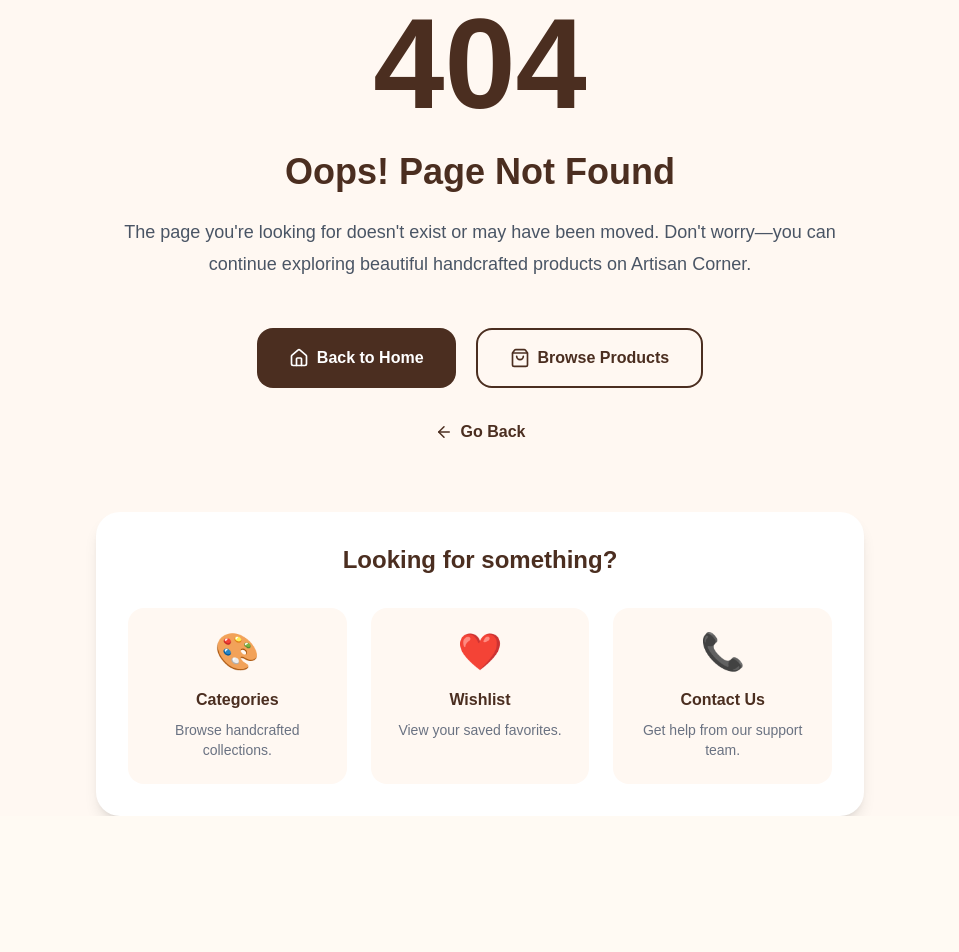
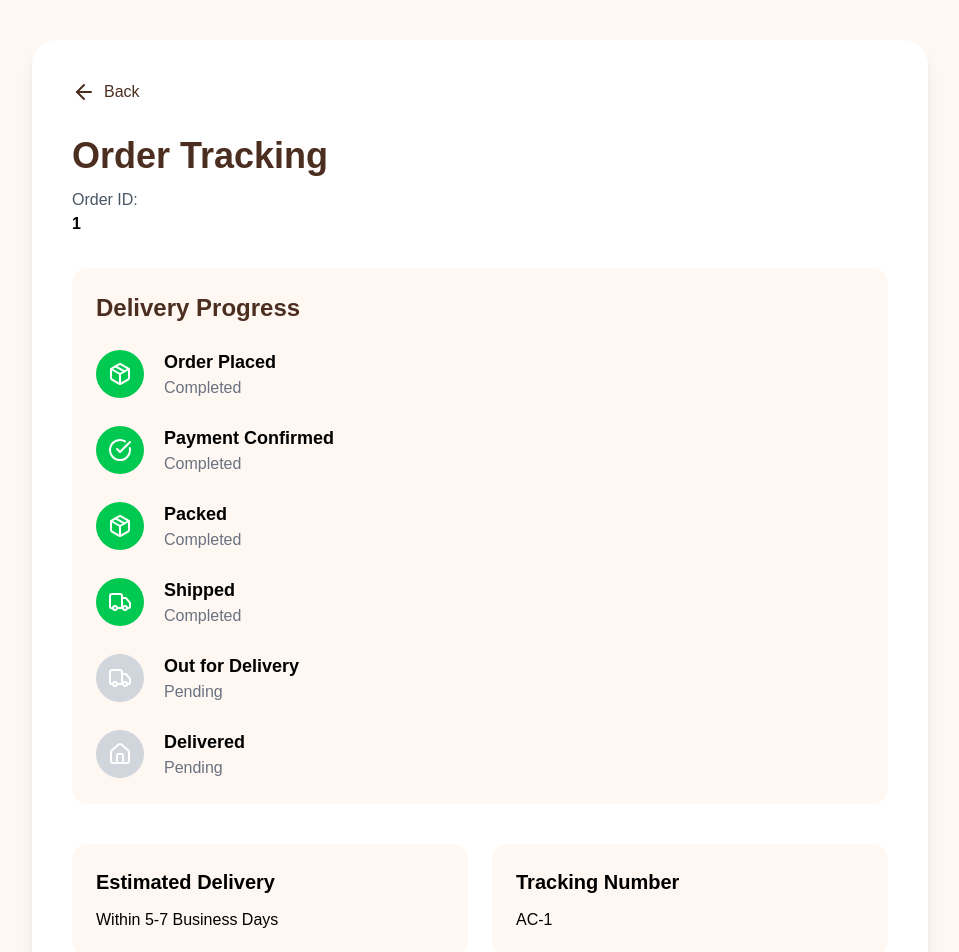
Before and after one commit to Gousiyasyed17/Artisans-Corner, a React app in the folder frontend/: page /customer/tracking/1 in a window 1280 px wide. Shown: the top 952 px of the page, without its empty margins (160-1119 px from the left). Before the commit the page ends 816 px from the top, so only its background shows below. Built offline with nearby package versions, Linux system fonts and the light colour scheme; no server answers; the HTML template or start-up script is replaced by a standard one.

Commit message:
Add order tracking and dashboard improvements

```diff
--- a/frontend/src/App.jsx
+++ b/frontend/src/App.jsx
@@ -19,6 +19,7 @@ import CustomerOrders from "./pages/CustomerOrders";
 import OrderDetails from "./pages/OrderDetails";
 import CustomerProfile from "./pages/CustomerProfile";
 import CustomerReviews from "./pages/CustomerReviews";
+import OrderTracking from "./pages/OrderTracking";
 
 import SellerDashboard from "./pages/SellerDashboard";
 import SellerProducts from "./pages/SellerProducts";
@@ -91,6 +92,8 @@ function App() {
         <Route path="/customer/orders"element={<CustomerOrders />}/>
 
         <Route path="/customer/orders/:id"element={<OrderDetails />}/>
+
+        <Route path="/customer/tracking/:id" element={<OrderTracking />} />
 
 
         {/* Customer */}
--- a/frontend/src/pages/CustomerDashboard.jsx
+++ b/frontend/src/pages/CustomerDashboard.jsx
@@ -13,6 +13,13 @@ import {
 
 export default function CustomerDashboard() {
   const navigate = useNavigate();
+
+  const handleLogout = () => {
+    localStorage.removeItem("token");
+    localStorage.removeItem("user");
+    navigate("/login");
+  };
+
   const stats = [
     {
       title: "Total Orders",
@@ -78,6 +85,24 @@ export default function CustomerDashboard() {
             Discover beautiful handcrafted creations and
             track all your orders in one place.
           </p>
+
+          <div className="flex gap-4 mt-6">
+
+            <button
+              onClick={() => navigate("/seller/dashboard")}
+              className="bg-white text-[#4B2E20] px-5 py-3 rounded-xl font-semibold"
+            >
+              Seller Dashboard
+            </button>
+
+            <button
+              onClick={handleLogout}
+              className="bg-red-500 text-white px-5 py-3 rounded-xl font-semibold"
+            >
+              Logout
+            </button>
+
+          </div>
 
         </div>
 
@@ -272,7 +297,10 @@ export default function CustomerDashboard() {
 
               <div className="space-y-3">
 
-                <button className="w-full flex items-center gap-3 bg-[#FFF8F2] hover:bg-[#F4ECE3] rounded-xl p-4 transition">
+                <button
+                  onClick={() => navigate("/products")}
+                  className="w-full flex items-center gap-3 bg-[#FFF8F2] hover:bg-[#F4ECE3] rounded-xl p-4 transition"
+                >
                   <ShoppingBag />
                   Shop Now
                 </button>
@@ -285,12 +313,18 @@ export default function CustomerDashboard() {
                   Track Orders
                 </button>
 
-                <button className="w-full flex items-center gap-3 bg-[#FFF8F2] hover:bg-[#F4ECE3] rounded-xl p-4 transition">
+                <button
+                  onClick={() => alert("Payment Methods feature coming soon")}
+                  className="w-full flex items-center gap-3 bg-[#FFF8F2] hover:bg-[#F4ECE3] rounded-xl p-4 transition"
+                >
                   <CreditCard />
                   Payment Methods
                 </button>
 
-                <button className="w-full flex items-center gap-3 bg-[#FFF8F2] hover:bg-[#F4ECE3] rounded-xl p-4 transition">
+                <button
+                  onClick={() => navigate("/customer/addresses")}
+                  className="w-full flex items-center gap-3 bg-[#FFF8F2] hover:bg-[#F4ECE3] rounded-xl p-4 transition"
+                >
                   <MapPin />
                   Manage Addresses
                 </button>
--- a/frontend/src/pages/CustomerOrders.jsx
+++ b/frontend/src/pages/CustomerOrders.jsx
@@ -404,6 +404,14 @@ export default function CustomerOrders() {
                           <Eye size={18} />
                           View Details
                         </Link>
+                        <Link
+                          to={`/customer/track/${order._id}`}
+                          className="bg-blue-600 text-white px-6 py-3 rounded-xl flex items-center gap-2 hover:bg-blue-700"
+                        >
+                          <Truck size={18} />
+                          Track Order
+                        </Link>
+
                         <button
                           onClick={() => downloadInvoice(order._id)}
                           className="bg-green-600 text-white px-6 py-3 rounded-xl hover:bg-green-700"
--- /dev/null
+++ b/frontend/src/pages/OrderTracking.jsx
@@ -0,0 +1,140 @@
+import React from "react";
+import { useParams, useNavigate } from "react-router-dom";
+import {
+  Package,
+  CheckCircle,
+  Truck,
+  Home,
+  ArrowLeft,
+} from "lucide-react";
+
+export default function OrderTracking() {
+  const { id } = useParams();
+  const navigate = useNavigate();
+
+  // Demo status (later you can fetch this from backend)
+  const currentStatus = "Shipped";
+
+  const steps = [
+    "Order Placed",
+    "Payment Confirmed",
+    "Packed",
+    "Shipped",
+    "Out for Delivery",
+    "Delivered",
+  ];
+
+  const currentIndex = steps.indexOf(currentStatus);
+
+  return (
+    <div className="min-h-screen bg-[#FFF8F2] py-10 px-6">
+
+      <div className="max-w-4xl mx-auto bg-white rounded-3xl shadow-lg p-10">
+
+        <button
+          onClick={() => navigate(-1)}
+          className="flex items-center gap-2 text-[#4B2E20] mb-8"
+        >
+          <ArrowLeft />
+          Back
+        </button>
+
+        <h1 className="text-4xl font-bold text-[#4B2E20]">
+          Order Tracking
+        </h1>
+
+        <p className="mt-3 text-gray-600">
+          Order ID:
+        </p>
+
+        <p className="font-semibold break-all">
+          {id}
+        </p>
+
+        <div className="mt-8 bg-[#FFF8F2] rounded-2xl p-6">
+
+          <h2 className="text-2xl font-bold text-[#4B2E20] mb-6">
+            Delivery Progress
+          </h2>
+
+          <div className="space-y-6">
+
+            {steps.map((step, index) => (
+
+              <div
+                key={index}
+                className="flex items-center gap-5"
+              >
+
+                <div
+                  className={`w-12 h-12 rounded-full flex items-center justify-center ${
+                    index <= currentIndex
+                      ? "bg-green-500 text-white"
+                      : "bg-gray-300 text-white"
+                  }`}
+                >
+
+                  {index === 0 && <Package />}
+                  {index === 1 && <CheckCircle />}
+                  {index === 2 && <Package />}
+                  {index === 3 && <Truck />}
+                  {index === 4 && <Truck />}
+                  {index === 5 && <Home />}
+
+                </div>
+
+                <div>
+
+                  <h3 className="font-bold text-lg">
+                    {step}
+                  </h3>
+
+                  <p className="text-gray-500">
+
+                    {index <= currentIndex
+                      ? "Completed"
+                      : "Pending"}
+
+                  </p>
+
+                </div>
+
+              </div>
+
+            ))}
+
+          </div>
+
+        </div>
+
+        <div className="grid md:grid-cols-2 gap-6 mt-10">
+
+          <div className="bg-[#FFF8F2] rounded-2xl p-6">
+
+            <h3 className="font-bold text-xl mb-3">
+              Estimated Delivery
+            </h3>
+
+            <p>Within 5-7 Business Days</p>
+
+          </div>
+
+          <div className="bg-[#FFF8F2] rounded-2xl p-6">
+
+            <h3 className="font-bold text-xl mb-3">
+              Tracking Number
+            </h3>
+
+            <p>
+              AC-{id.slice(-6).toUpperCase()}
+            </p>
+
+          </div>
+
+        </div>
+
+      </div>
+
+    </div>
+  );
+}
```
